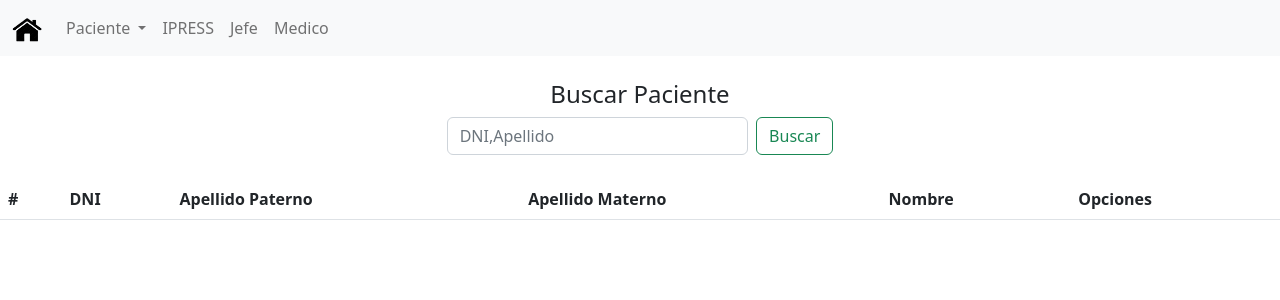
After one commit to ktorres63/Sistema-Medico, a Django app: page /paciente/busquedaPaciente/ in a window 1280 px wide. The commit adds this page. Shown: the top 300 px of the page. Run offline with Django 4.2, Linux system fonts and the light colour scheme; lists and menus that the app fills with data are empty.

Commit message:
edicion de pacientes completo

```diff
--- a/Paciente/models.py
+++ b/Paciente/models.py
@@ -2,7 +2,7 @@ from django.db import models
 from Medico.models import Medico
 
 class Paciente(models.Model):
-    dni = models.CharField(primary_key = True,max_length = 8)
+    dni = models.CharField(primary_key = True,max_length = 8, unique=True)
     nombre = models.CharField(max_length = 20)
     apPat= models.CharField(max_length = 20)
     apMat= models.CharField(max_length = 20)
--- a/Paciente/urls.py
+++ b/Paciente/urls.py
@@ -5,6 +5,11 @@ urlpatterns =[
     path('nuevo/',PacienteView, name='Nuevo_Paciente'),
     path('nuevo/registro/',RegistroPacienteView, name='registro'),
     path('nuevo/formatos/',formatosView, name='formatos'),
-    path('busqueda/', busqueda, name='busqueda')
+    path('editarPaciente/', editarPacienteView, name='editarPaciente'),
+    path('busquedaDoc/', busqueda_Documentos, name='busquedaDoc'), #busqueda para el generar documento
+    path('busquedaPaciente/', busquedaPaciente, name='busquedaPac'),
+    path('busquedaPaciente/edicionPaciente/<dni>',edicionPacienteView, name='edicionPaciente'),
+    path('editarPaciente/', editarPacienteView, name='editarPaciente'),
+
 
 ]
--- a/Paciente/views.py
+++ b/Paciente/views.py
@@ -1,6 +1,9 @@
 from django.shortcuts import render, redirect
 from .models import Paciente
 from django.http import HttpResponse
+from django.contrib import messages
+from django.db.models import Q
+
 
 def RegistroPacienteView(request):
     dni = request.POST['dniPac']
@@ -22,6 +25,7 @@ def RegistroPacienteView(request):
         dir = dir,
         fechNac = fecNa
     )
+    messages.success(request,'Paciente registrado!')
     return redirect("/paciente/nuevo")
 
 
@@ -31,13 +35,54 @@ def PacienteView(request):
 def formatosView(request):
     return render(request,"paciente/formatos.html")
 
-def busqueda(request):
+def busqueda_Documentos(request):
     if request.method == 'POST':
         searched = request.POST['searched'] #mismo nombre del html
         pacientes = Paciente.objects.filter(dni__contains=searched)
-        print(pacientes)
-        return render(request,"paciente/busqueda.html",
+        return render(request,"paciente/busquedaDoc.html",
         {'searched':searched,'pacientes':pacientes})
 
     else:
-        return render(request,"paciente/busqueda.html",{})
+        return render(request,"paciente/busquedaDoc.html",{})
+
+def edicionPacienteView(request,dni):
+    paciente = Paciente.objects.get(dni=dni)
+    return render(request, "paciente/edicionPaciente.html",{"paciente": paciente})
+
+def editarPacienteView(request):
+
+    dni = request.POST['dniPac']
+    nom = request.POST['nombPac']
+    apP = request.POST['apellPaPac']
+    apM = request.POST['apellMaPac']
+    telf = request.POST['telfPac']
+    edad = request.POST['edPac']
+    dir = request.POST['dirPac']
+    fecNa = request.POST['nacPac']
+
+    paciente = Paciente.objects.get(dni=dni)
+
+    paciente.nombre = nom
+    paciente.apPat = apP
+    paciente.apMat = apM
+    paciente.telf = telf
+    paciente.edad = edad
+    paciente.dir = dir
+    paciente.fechNac = fecNa
+
+    paciente.save()
+
+    messages.success(request, 'Curso Actualizado')
+    return redirect ('/paciente/busquedaPaciente')
+
+def busquedaPaciente (request):
+    if request.method == 'POST':
+
+        searched = request.POST['searched'] #mismo nombre del html
+        pacientes = Paciente.objects.filter(
+            Q(dni__contains=searched) | Q(apPat__contains=searched) | Q(apMat__contains=searched) )
+        return render(request,"paciente/busquedaPac.html",
+        {'searched':searched,'pacientes':pacientes})
+
+    else:
+        return render(request,"paciente/busquedaPac.html",{})
--- a/templates/home.html
+++ b/templates/home.html
@@ -1,12 +1,13 @@
 {% extends "tempBase.html" %}
 <!--position-relative-->
         <!--position-absolute top-50 start-50 translate-middle-->
+{% block title %} Home {% endblock %}
 {% block content %}
     <div class="container py=4 text-center">
         <div class="row m-4 d-flex justify-content-center align-center-items">
             <div class="col-md-4">
                 <h4>Generar Documentacion por Paciente</h4>
-                <form class="d-flex" role="search" action="{% url 'busqueda' %}" method="POST" >
+                <form class="d-flex" role="search" action="{% url 'busquedaDoc' %}" method="POST" >
                     {% csrf_token %}
                     <input class="form-control me-2" type="search" placeholder="DNI" name ="searched"
                      maxlength="8" minlength="8">
--- a/templates/navBar.html
+++ b/templates/navBar.html
@@ -16,7 +16,7 @@
                         Paciente
                     </a>
                     <ul class="dropdown-menu">
-                        <li><a class="dropdown-item" href="#">Editar</a></li>
+                        <li><a class="dropdown-item" href="/paciente/busquedaPaciente">Editar</a></li>
                         <li><a class="dropdown-item" href="/paciente/nuevo">Añadir</a></li>
                     </ul>
                 </li>
--- a/templates/paciente/busqueda.html
+++ b/templates/paciente/busquedaDoc.html
@@ -1,10 +1,12 @@
 {% extends "tempBase.html" %}
+{% block title %} Home {% endblock %}
+
 {% block content %}
 <div class="container py=4 text-center">
     <div class="row m-4 d-flex justify-content-center align-center-items">
         <div class="col-md-4">
             <h4>Generar Documentacion por Paciente</h4>
-            <form class="d-flex" role="search" action="{% url 'busqueda' %}" method="POST" >
+            <form class="d-flex" role="search" action="{% url 'busquedaDoc' %}" method="POST" >
                 {% csrf_token %}
                 <input class="form-control me-2" type="search" placeholder="DNI" name ="searched"
                  maxlength="8" minlength="8">
--- /dev/null
+++ b/templates/paciente/busquedaPac.html
@@ -0,0 +1,57 @@
+{% extends "tempBase.html" %}
+{% block title %} Paciente {% endblock %}
+
+{% block content %}
+<div class="row">
+    <div class="container py=4 text-center">
+        {% if messages %}
+            {% for message in messages %}
+            <div class="alert alert-dismissible alert-success">
+                <button type="button" class="close" data-dismiss="alert">&times;</button>
+                <strong class="text-dark">{{ message }}</strong>
+            </div>
+            {% endfor %}
+        {% endif %}
+        <div class="row m-4 d-flex justify-content-center align-center-items">
+            <div class="col-md-4">
+                <h4>Buscar Paciente</h4>
+                <form class="d-flex" role="search" action="{% url 'busquedaPac' %}" method="POST" >
+                    {% csrf_token %}
+                    <input class="form-control me-2" type="search" placeholder="DNI,Apellido" name ="searched"
+                     maxlength="20" minlength="3">
+                    <button class="btn btn-outline-success" type="submit">Buscar</button>
+                </form>
+            </div>
+        </div>
+    </div>
+    <div class="table">
+        <table class="table table-responsive py-2">
+            <thead>
+                <tr>
+                    <th>#</th>
+                    <th>DNI</th>
+                    <th>Apellido Paterno</th>
+                    <th>Apellido Materno</th>
+                    <th>Nombre</th>
+                    <th colspan="2">Opciones</th>
+                </tr>
+            </thead>
+            <tbody>
+                {% for p in pacientes %}
+                <tr>
+                    <td>{{forloop.counter}}</td>
+                    <td>{{ p.dni }}</td>
+                    <td>{{ p.apPat}}</td>
+                    <td>{{ p.apMat}}</td>
+                    <td>{{ p.nombre}}</td>
+
+                    <td><a href="edicionPaciente/{{p.dni}}" class="btn btn-sm btn-info">Editar</a></td>  <!--edicionCurso/{{c.codigo}} -->
+                    <td><a href="#" class="btn btn-sm btn-danger btnEliminacion">Eliminar</a></td> <!--eliminarCurso/{{c.codigo}} -->
+                </tr>
+                {% endfor %}
+            </tbody>
+        </table>
+    </div>
+</div>
+
+{% endblock %}
--- a/templates/paciente/formatos.html
+++ b/templates/paciente/formatos.html
@@ -1,5 +1,6 @@
+{% extends "tempBase.html" %}
+{% block title %} formatos {% endblock %}
 
-{% extends "tempBase.html" %}
 {% block content %}
     <h4 style="color:white">Formatos</h4>
 
--- a/templates/tempBase.html
+++ b/templates/tempBase.html
@@ -3,7 +3,7 @@
 <html lang="es">
 <head>
   <meta charset="utf-8">
-  <title>HTML</title>
+  <title>{% block title %}{% endblock %}</title>
   <meta name="viewport" content="width=device-width, initial-scale=1.0">
   <link rel="stylesheet" href={% static "css/first.css" %}>
   <!-- CSS only -->
@@ -16,6 +16,12 @@
   {% block content %}
 
   {% endblock %}
+  <script src="https://code.jquery.com/jquery-3.5.1.slim.min.js"
+    integrity="sha384-DfXdz2htPH0lsSSs5nCTpuj/zy4C+OGpamoFVy38MVBnE+IbbVYUew+OrCXaRkfj" crossorigin="anonymous">
+  </script>
+  <script src="https://cdn.jsdelivr.net/npm/popper.js@1.16.1/dist/umd/popper.min.js"
+    integrity="sha384-9/reFTGAW83EW2RDu2S0VKaIzap3H66lZH81PoYlFhbGU+6BZp6G7niu735Sk7lN" crossorigin="anonymous">
+  </script>
   <!-- JavaScript Bundle with Popper -->
   <script src="https://cdn.jsdelivr.net/npm/bootstrap@5.2.0/dist/js/bootstrap.bundle.min.js" integrity="sha384-A3rJD856KowSb7dwlZdYEkO39Gagi7vIsF0jrRAoQmDKKtQBHUuLZ9AsSv4jD4Xa" crossorigin="anonymous"></script>
 
```
Also changed, not shown: templates/paciente/edicionPaciente.html (added, +54 -0 lines), templates/paciente/newPacient.html (+9 -0 lines), Paciente/migrations/0002_alter_paciente_dni.py (added), db.sqlite3.
